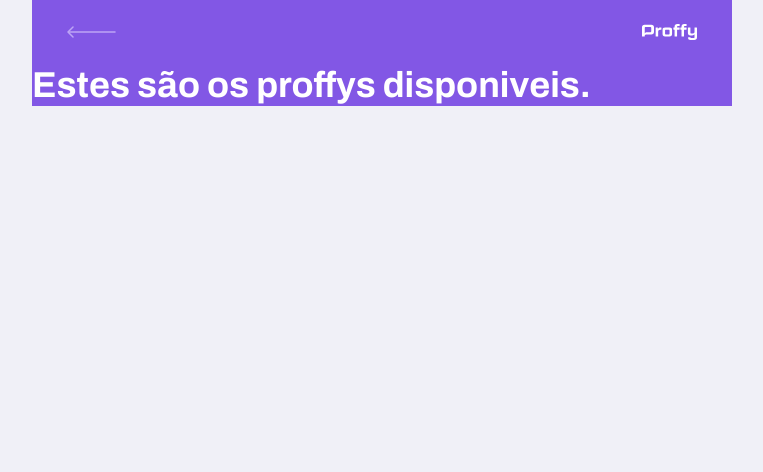
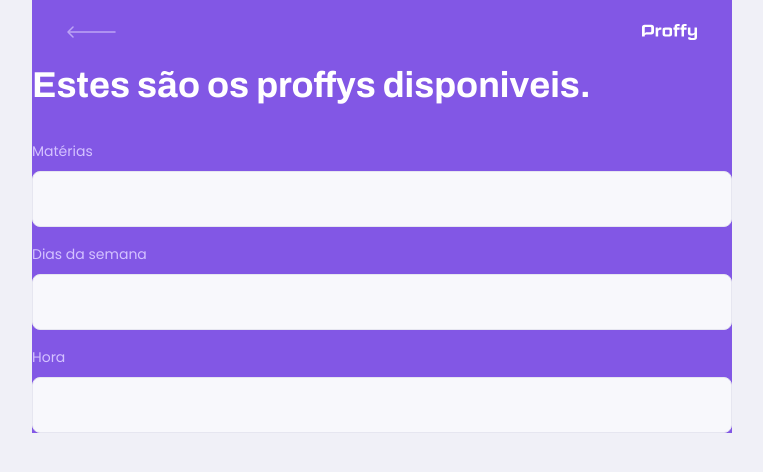
Before and after one commit to NearMaick/NLW-Proffy-web, a React (Create React App) app: page /study in a window 1280 px wide. Shown: the top 472 px of the page, without its empty margins (258-1021 px from the left). Built offline with nearby package versions, Linux system fonts and the light colour scheme.

Commit message:
style(web): study #2

```diff
--- /dev/null
+++ b/src/components/PageHeader/index.tsx
@@ -0,0 +1,31 @@
+import React from 'react';
+
+import { Link } from 'react-router-dom';
+
+import logoImg  from '../../assets/images/logo.svg';
+import backIcon from '../../assets/images/icons/back.svg';
+
+interface PageHeaderProps {
+  title: string;
+}
+
+const PageHeader: React.FC<PageHeaderProps> = (props) => {
+  return(
+    <header className="page-header">
+        <div className="top-bar-container">
+          <Link to ="/">
+            <img src={backIcon} alt="" />
+          </Link>
+          <img src={logoImg} alt="" />
+        </div>
+
+        <div className="header-content">
+          <strong>{props.title}</strong>
+
+          {props.children}
+        </div>
+      </header>
+  );
+}
+
+export default PageHeader;
--- a/src/pages/TeacherForm/index.tsx
+++ b/src/pages/TeacherForm/index.tsx
@@ -1,8 +1,12 @@
 import React from 'react';
+
+import PageHeader from '../../components/PageHeader';
 
 function TeacherForm () {
   return (
-    <h1>TeacherForm</h1>
+    <div id="page-teacher-form" className="container">
+      <PageHeader title="Que incrível que você quer dar aulas." />
+    </div>
   )
 }
 
--- a/src/pages/TeacherList/index.tsx
+++ b/src/pages/TeacherList/index.tsx
@@ -1,26 +1,30 @@
 import React from 'react';
-import { Link } from 'react-router-dom';
 
-import logoImg  from '../../assets/images/logo.svg';
-import backIcon from '../../assets/images/icons/back.svg';
+import PageHeader from '../../components/PageHeader';
 
 import './styles.css';
 
 function TeacherList () {
   return (
     <div id="page-teacher-list" className="container">
-      <header className="page-header">
-        <div className="top-bar-container">
-          <Link to ="/">
-            <img src={backIcon} alt="" />
-          </Link>
-          <img src={logoImg} alt="" />
-        </div>
+      <PageHeader title="Estes são os proffys disponiveis.">
+        <form id="search-teachers">
+          <div className="input-block">
+            <label htmlFor="subject">Matérias</label>
+            <input type="text" id="subject"/>
+          </div>
 
-        <div className="header-content">
-          <strong>Estes são os proffys disponiveis.</strong>
-        </div>
-      </header>
+          <div className="input-block">
+            <label htmlFor="weekday">Dias da semana</label>
+            <input type="text" id="subject"/>
+          </div>
+
+          <div className="input-block">
+            <label htmlFor="time">Hora</label>
+            <input type="text" id="subject"/>
+          </div>
+        </form>
+      </PageHeader>
     </div>
   )
 }
--- a/src/pages/TeacherList/styles.css
+++ b/src/pages/TeacherList/styles.css
@@ -37,3 +37,46 @@
   line-height: 4.2rem;
   color: var(--color-title-in-primary);
 }
+
+#search-teachers {
+  margin-top: 3.2rem;
+}
+
+#search-teachers label {
+  color: var(--color-text-in-primary);
+}
+
+#search-teachers .input-block {
+  position: relative;
+}
+
+#search-teachers .input-block + .input-block {
+  margin-top: 1.4rem;
+}
+
+#search-teachers .input-block label {
+  font-size: 1.4rem;
+}
+
+#search-teachers .input-block input {
+  width: 100%;
+  height: 5.6rem;
+  margin-top: 0.8rem;
+  border-radius: 0.8rem;
+  background: var(--color-input-background);
+  border: 1px solid var(--color-line-in-white);
+  outline: 0;
+  padding: 0 1.6rem;
+  font: 1.6rem Archivo;
+}
+
+#search-teachers .input-block:focus-within::after {
+  width: calc(100% - 3.2rem);
+  height: 2px;
+  content: '';
+  background: var(--color-primary-light);
+  position: absolute;
+  left: 1.6rem;
+  right: 1.6rem;
+  bottom: 0;
+}
```
Also changed, not shown: src/components/PageHeader/styles.css (added).
